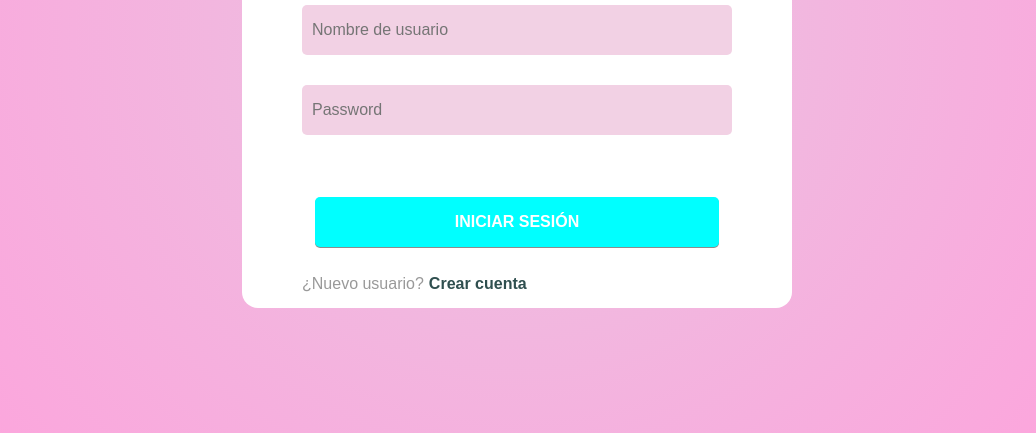
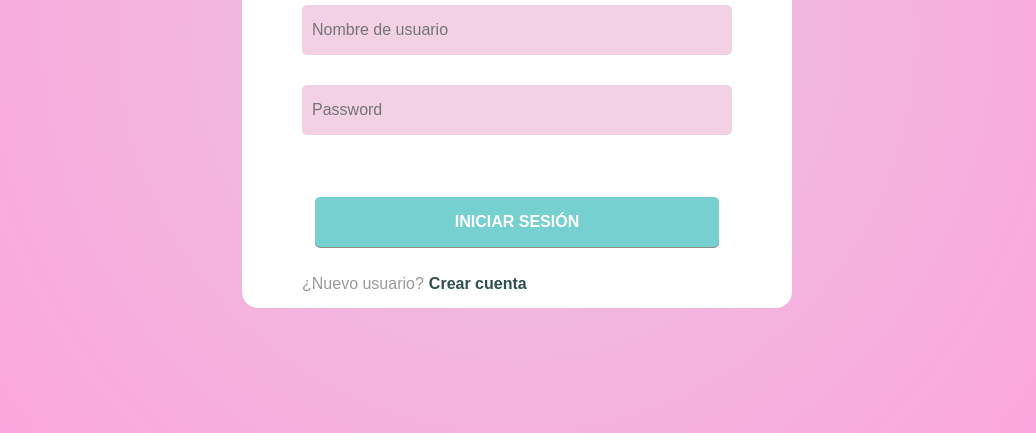
Before and after one commit to lelyys/astro, a plain HTML site: page index.html in a window 1280 px wide. Shown: the part 367-800 px from the top of the page, without its empty margins (123-1159 px from the left). Drawn offline with Linux system fonts and the light colour scheme.

Commit message:
Update style.css

```diff
--- a/style.css
+++ b/style.css
@@ -96,7 +96,7 @@
     width: 100%;
     height: 50px;
     border-radius: 5px;
-    background: #00FFFF;
+    background: #76d0d0;
     color: white;
     font-size: inherit;
     font-weight: bolder;
```
